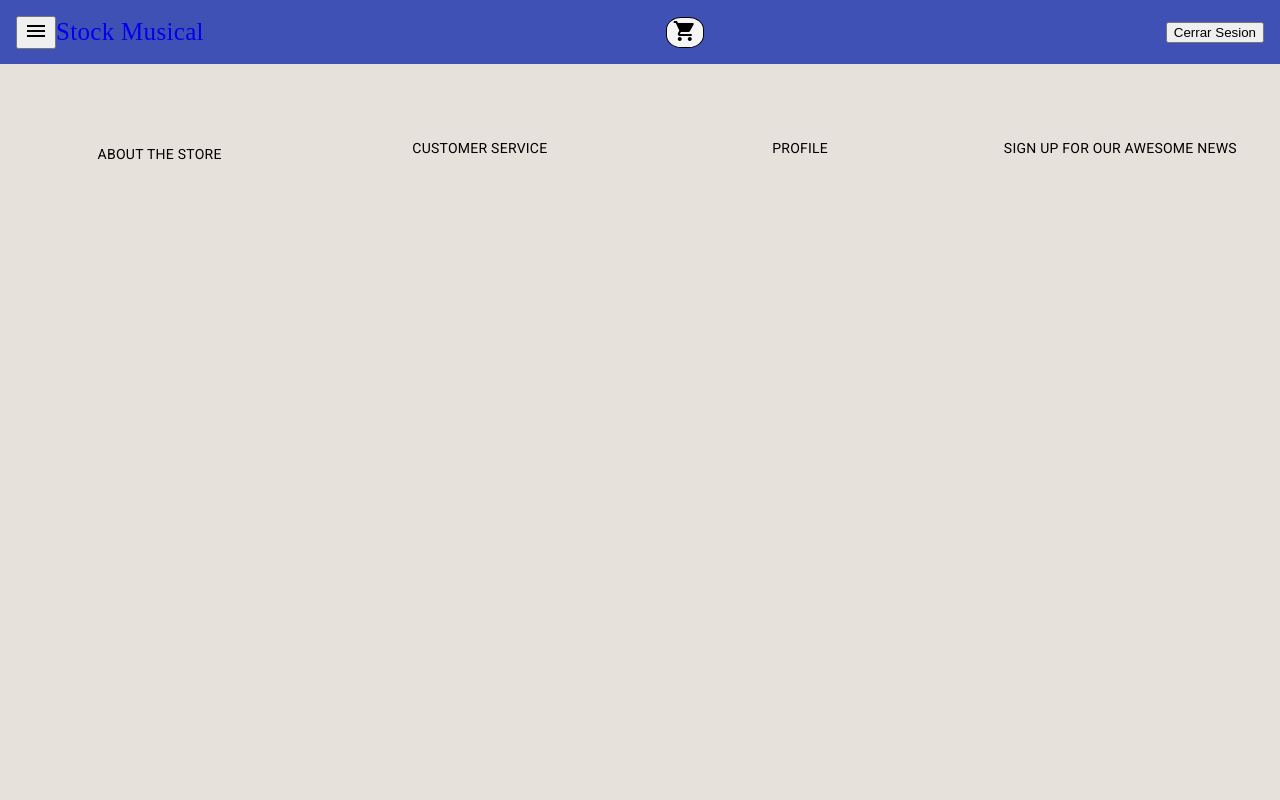
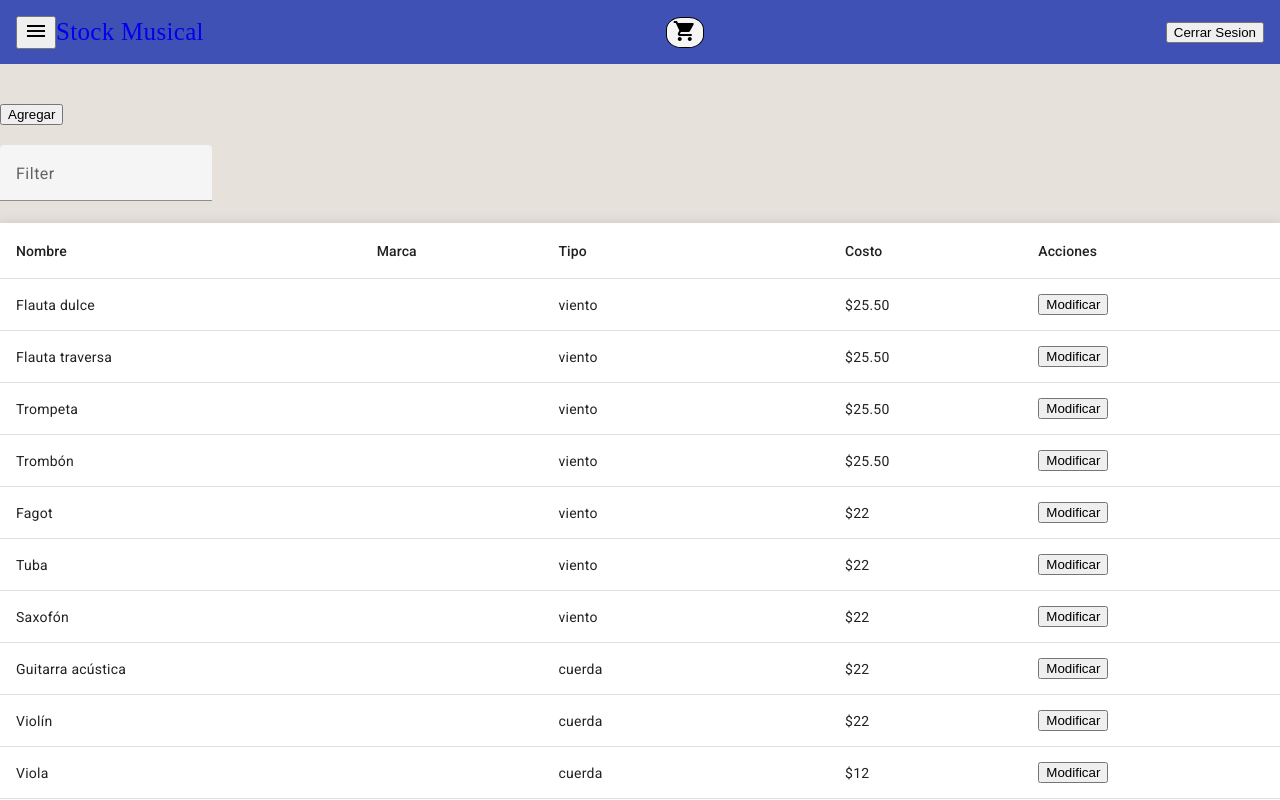
Before and after one commit to Denssed/Ecommerce, an Angular app: page /dashboard in a window 1280 px wide. Before the commit this address led to /. Shown: the top 800 px of the page. Built offline with nearby package versions, Linux system fonts and the light colour scheme.

Commit message:
dashboard

```diff
--- /dev/null
+++ b/src/app/Components/add-products/add-products.component.css
@@ -0,0 +1,5 @@
+.campos-field {
+    width: 60%;
+    margin-left: 20%;
+    margin-right: 20%;
+}
--- /dev/null
+++ b/src/app/Components/add-products/add-products.component.html
@@ -0,0 +1,27 @@
+<mat-card>
+    <div style="text-align:center;">
+        <mat-card-title>Nuevo Producto</mat-card-title>
+    </div>
+    <br>
+    <form [formGroup]="product">
+        <mat-form-field class="campos-field">
+            <input matInput placeholder="Nombre" formControlName="nombre">
+        </mat-form-field>
+
+        <mat-form-field class="campos-field">
+            <input matInput placeholder="Marca" formControlName="marca">
+        </mat-form-field>
+
+        <mat-form-field class="campos-field">
+            <input matInput placeholder="Tipo" formControlName="tipo">
+        </mat-form-field>
+
+        <mat-form-field class="campos-field">
+            <input matInput placeholder="Costo" formControlName="costo">
+        </mat-form-field>
+
+        <button mat-raised-button [disabled] = "!product.valid" (click)="onSubmit()">Aceptar</button>
+        <button mat-raised-button color="accent" (click)="cancelar()">Cancelar</button>
+    </form>
+
+</mat-card>
--- /dev/null
+++ b/src/app/Components/add-products/add-products.component.ts
@@ -0,0 +1,56 @@
+import { Component } from '@angular/core';
+import { FormControl, FormGroup, Validators } from '@angular/forms';
+import { MatDialogRef } from '@angular/material/dialog';
+import { NavigationExtras, Router } from '@angular/router';
+
+@Component({
+  selector: 'app-add-products',
+  templateUrl: './add-products.component.html',
+  styleUrls: ['./add-products.component.css']
+})
+export class AddProductsComponent {
+
+  constructor(private router: Router, private dialogRef: MatDialogRef<AddProductsComponent>) { }
+
+  ngOnInit(): void {
+  }
+
+  product = new FormGroup({
+    nombre: new FormControl('',Validators.required),
+    marca: new FormControl('',Validators.required),
+    tipo: new FormControl('', Validators.required),
+    costo: new FormControl('', Validators.required)
+  })
+
+
+  onSubmit()
+  {
+    let objToSend: NavigationExtras = {
+      queryParams: {
+        cedula: this.product.value.nombre,
+        nombres: this.product.value.marca,
+        apellidos: this.product.value.tipo,
+        direccion: this.product.value.costo
+      },
+      skipLocationChange: false,
+      fragment: 'top'
+    };
+
+    // console.log(this.product.value)
+
+    this.dialogRef.close();
+    this.redirectTo('/dashboard', objToSend);
+
+  }
+
+  redirectTo(uri:string, objToSend:NavigationExtras){
+    this.router.navigateByUrl('/', {skipLocationChange: true}).then(()=>
+    this.router.navigate([uri],{ state: { product: objToSend}}));
+  }
+
+  cancelar()
+  {
+    this.dialogRef.close();
+  }
+
+}
--- /dev/null
+++ b/src/app/Components/modify-products/modify-products.component.css
@@ -0,0 +1,5 @@
+.campos-field {
+    width: 60%;
+    margin-left: 20%;
+    margin-right: 20%;
+}
--- /dev/null
+++ b/src/app/Components/modify-products/modify-products.component.html
@@ -0,0 +1,27 @@
+<mat-card>
+    <div style="text-align:center;">
+        <mat-card-title>Modificar Producto</mat-card-title>
+    </div>
+    <br>
+    <form [formGroup]="product">
+        <mat-form-field class="campos-field">
+            <input matInput placeholder="Nombre" formControlName="nombre">
+        </mat-form-field>
+
+        <mat-form-field class="campos-field">
+            <input matInput placeholder="marca" formControlName="marca">
+        </mat-form-field>
+
+        <mat-form-field class="campos-field">
+            <input matInput placeholder="tipo" formControlName="tipo">
+        </mat-form-field>
+
+        <mat-form-field class="campos-field">
+            <input matInput placeholder="costo" formControlName="costo">
+        </mat-form-field>
+
+        <button mat-raised-button [disabled] = "!product.valid" (click)="onSubmit()">Aceptar</button>
+        <button mat-raised-button color="accent" (click)="cancelar()">Cancelar</button>
+    </form>
+
+</mat-card>
--- /dev/null
+++ b/src/app/Components/modify-products/modify-products.component.ts
@@ -0,0 +1,61 @@
+import { Component, Inject } from '@angular/core';
+import { FormControl, FormGroup, Validators } from '@angular/forms';
+import { MatDialogRef, MAT_DIALOG_DATA } from '@angular/material/dialog';
+import { NavigationExtras, Router } from '@angular/router';
+
+@Component({
+  selector: 'app-modify-products',
+  templateUrl: './modify-products.component.html',
+  styleUrls: ['./modify-products.component.css']
+})
+export class ModifyProductsComponent {
+  constructor(
+    private router: Router,
+    private dialogRef: MatDialogRef<ModifyProductsComponent>,
+    @Inject(MAT_DIALOG_DATA) public data: {
+      nombre: string,
+      marca: string,
+      tipo: string,
+      costo: string
+    }) { }
+
+  ngOnInit(): void {
+  }
+
+  product = new FormGroup({
+    nombre: new FormControl(this.data.nombre, Validators.required),
+    marca: new FormControl(this.data.marca, Validators.required),
+    tipo: new FormControl(this.data.tipo, Validators.required),
+    costo: new FormControl(this.data.costo, Validators.required)
+  })
+
+
+  onSubmit()
+  {
+    let objToSend: NavigationExtras = {
+      queryParams: {
+        nombre: this.product.value.nombre,
+        marca: this.product.value.marca,
+        tipo: this.product.value.tipo,
+        costo: this.product.value.costo
+      },
+      skipLocationChange: false,
+      fragment: 'top'
+    };
+
+    this.dialogRef.close();
+    this.redirectTo('/dashboard', objToSend);
+
+  }
+
+  redirectTo(uri:string, objToSend:NavigationExtras){
+    this.router.navigateByUrl('/', {skipLocationChange: true}).then(()=>
+    this.router.navigate([uri],{ state: { datosCliente: objToSend}}));
+  }
+
+  cancelar()
+  {
+    this.dialogRef.close();
+  }
+
+}
--- a/src/app/app-routing.module.ts
+++ b/src/app/app-routing.module.ts
@@ -4,11 +4,12 @@ import { HomeComponent } from './home/home.component';
 import { LoginComponent } from "./login/login.component";
 import { ProfileComponent } from './profile/profile.component';
 import { CartComponent } from './pedido/cart/cart.component';
+import { DashboardComponent } from './dashboard/dashboard.component';
 
 const routes:Routes=[
   {path:'',component:HomeComponent},
   {path:'home',component:HomeComponent},
-  // {path:'dashboard',component:DashboardComponent},
+  {path:'dashboard',component:DashboardComponent},
   {path:'login', component:LoginComponent},
   {path:'profile', component:ProfileComponent},
   { path: 'cart', component: CartComponent }
--- a/src/app/app.module.ts
+++ b/src/app/app.module.ts
@@ -18,6 +18,8 @@ import { LoginComponent } from './login/login.component';
 import { ProfileComponent } from './profile/profile.component';
 import { MatDialogRef } from '@angular/material/dialog';
 import { DashboardComponent } from './dashboard/dashboard.component';
+import { AddProductsComponent } from './Components/add-products/add-products.component';
+import { ModifyProductsComponent } from './Components/modify-products/modify-products.component';
 
 
 
@@ -36,6 +38,8 @@ import { DashboardComponent } from './dashboard/dashboard.component';
     CartComponent,
     LoginComponent,
     DashboardComponent,
+    AddProductsComponent,
+    ModifyProductsComponent,
   ],
   imports: [
     BrowserModule,
--- a/src/app/dashboard/dashboard.component.html
+++ b/src/app/dashboard/dashboard.component.html
@@ -1 +1,38 @@
-<p>dashboard works!</p>
+<br>
+<button mat-raised-button color="accent" (click)="openDialogAgregar()"> Agregar</button>
+<br><br>
+
+<mat-form-field>
+    <mat-label>Filter</mat-label>
+    <input matInput (keyup)="applyFilter($event)" placeholder="Violin" #input>
+</mat-form-field>
+
+<table mat-table [dataSource]="dataSource" class="mat-elevation-z8">
+    <ng-container matColumnDef="nombre">
+        <th mat-header-cell *matHeaderCellDef> Nombre </th>
+        <td mat-cell *matCellDef="let element"> {{element.nombre}} </td>
+    </ng-container>
+
+    <ng-container matColumnDef="marca">
+        <th mat-header-cell *matHeaderCellDef> Marca </th>
+        <td mat-cell *matCellDef="let element"> {{element.marca}} </td>
+    </ng-container>
+
+    <ng-container matColumnDef="tipo">
+        <th mat-header-cell *matHeaderCellDef> Tipo </th>
+        <td mat-cell *matCellDef="let element"> {{element.tipo}} </td>
+    </ng-container>
+
+    <ng-container matColumnDef="costo">
+        <th mat-header-cell *matHeaderCellDef> Costo </th>
+        <td mat-cell *matCellDef="let element"> ${{element.costo}} </td>
+    </ng-container>
+
+    <ng-container matColumnDef="acciones">
+        <th mat-header-cell *matHeaderCellDef> Acciones </th>
+        <td mat-cell *matCellDef="let element"> <button mat-raised-button (click)="openDialogModificar(element)">Modificar</button> </td>
+    </ng-container>
+
+    <tr mat-header-row *matHeaderRowDef="displayedColumns"></tr>
+    <tr mat-row *matRowDef="let row; columns: displayedColumns;"></tr>
+</table>
--- a/src/app/dashboard/dashboard.component.ts
+++ b/src/app/dashboard/dashboard.component.ts
@@ -1,10 +1,90 @@
-import { Component } from '@angular/core';
+import { Component, OnInit } from '@angular/core';
+import { MatDialog } from '@angular/material/dialog';
+import { MatTableDataSource } from '@angular/material/table';
+import { Router } from '@angular/router';
+import { AddProductsComponent } from '../Components/add-products/add-products.component';
+import { ModifyProductsComponent } from '../Components/modify-products/modify-products.component';
+import productsData from '../products.json'
+
+interface productInterface{
+  nombre: string,
+  marca: string,
+  tipo: string,
+  costo: string,
+  imagen: string
+}
 
 @Component({
   selector: 'app-dashboard',
   templateUrl: './dashboard.component.html',
   styleUrls: ['./dashboard.component.css']
 })
-export class DashboardComponent {
+export class DashboardComponent implements OnInit {
+
+
+  products:any = productsData.products;
+
+  addproduct:any;
+  nav: any;
+
+  dataSource: any = [];
+  displayedColumns: string[] = ['nombre', 'marca','tipo','costo', 'acciones']
+
+  constructor(private router: Router, private dialog:MatDialog) {
+
+    this.nav = this.router.getCurrentNavigation();
+    this.addproduct = this.nav.extras.state;
+    console.log(this.nav, 'addProduct');
+    console.log(this.addproduct, 'addProduct');
+
+    // if (this.addproduct != null)
+    // {
+    //   const newData = this.dataSource.map((product: any) => {
+    //     console.log(product, 'cliente');
+    //     // if(product.nombre === this.addproduct.product.queryParams.nombre) product = this.addproduct.product.queryParams
+    //     // return product
+    //   })
+    //   this.dataSource = newData;
+    // } else {
+    //   if (this.addproduct?.product?.queryParams) this.addproduct.push(this.addproduct.product.queryParams);
+    // }
+
+
+  }
+
+  ngOnInit(): void {
+    // console.log(productsData.products,'products')
+    // console.log(productsData)
+    if (localStorage.getItem('store') === null) {
+      localStorage.setItem('store', JSON.stringify(productsData.products))
+    }
+    let store = JSON.parse(localStorage['store'])
+    // console.log(store);
+    this.dataSource = new MatTableDataSource<productInterface>(store as productInterface[]);
+    // console.log(this.dataSource);
+  }
+
+  openDialogAgregar(){
+    this.dialog.open(AddProductsComponent, {
+      width: '50%',
+    })
+  }
+
+  openDialogModificar(product: any){
+    this.dialog.open(ModifyProductsComponent, {
+      width: '50%',
+      data : {
+        nombre: product.nombre,
+        marca: product.marca,
+        tipo: product.tipo,
+        costo: product.costo
+      }
+    })
+  }
+
+  applyFilter(event: Event) {
+    const filterValue = (event.target as HTMLInputElement).value;
+    this.dataSource.filter = filterValue.trim().toLowerCase();
+  }
 
 }
--- a/src/app/material/material.module.ts
+++ b/src/app/material/material.module.ts
@@ -9,6 +9,7 @@ import { MatFormFieldModule } from '@angular/material/form-field';
 import { ReactiveFormsModule } from '@angular/forms';
 import { MatDialogModule } from '@angular/material/dialog';
 import { MatSelectModule } from '@angular/material/select';
+import { MatInputModule } from '@angular/material/input';
 
 
 
@@ -24,7 +25,8 @@ import { MatSelectModule } from '@angular/material/select';
     MatToolbarModule,
     MatIconModule,
     MatGridListModule,
-    MatTableModule
+    MatTableModule,
+    MatInputModule
   ],
   imports: [
     CommonModule
```
Also changed, not shown: src/app/dashboard/dashboard.component.css (+11 -0 lines), 2 other files (tests, documents, lock files or other folders).
